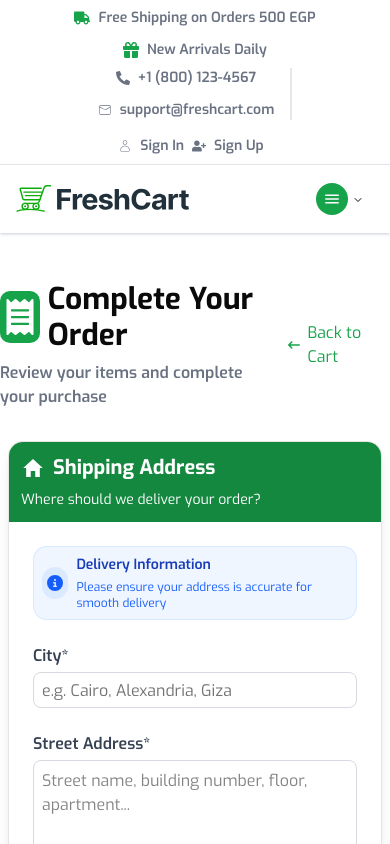
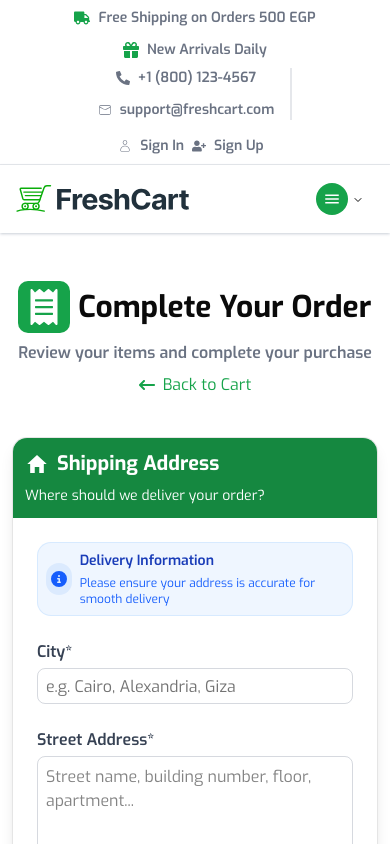
Before and after one commit to malakhusseinnn/e-commerce, a Next.js app: page /checkout/1 in a window 390 px wide. Shown: the top 844 px of the page. Built offline with nearby package versions, Linux system fonts and the light colour scheme; no server answers.

Commit message:
Edited Checkout

```diff
--- a/src/app/checkout/[id]/page.tsx
+++ b/src/app/checkout/[id]/page.tsx
@@ -78,8 +78,8 @@
 
   return (
     <>
-      <div className="w-full lg:w-[90%] mx-auto mt-12">
-        <div className="flex justify-between items-center">
+      <div className="w-[98%] lg:w-[90%] mx-auto mt-12">
+        <div className="flex flex-col md:flex-row justify-between items-center">
           <div className="flex flex-col gap-2">
             <div className="flex gap-2 items-center">
               <div className="flex items-center justify-center rounded-lg size-13 bg-[#16A34A] text-white text-4xl">
```
